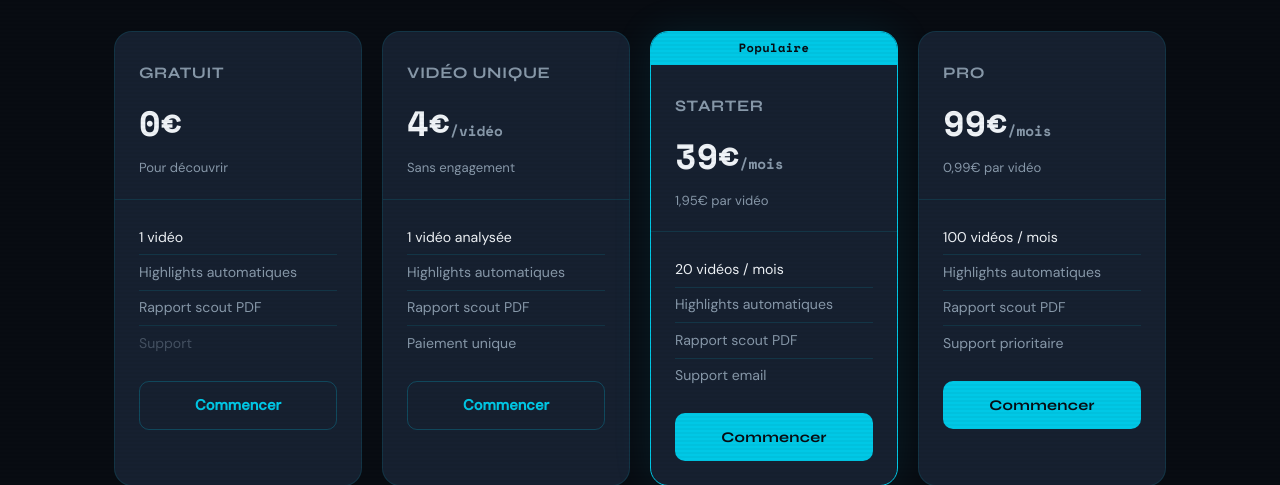
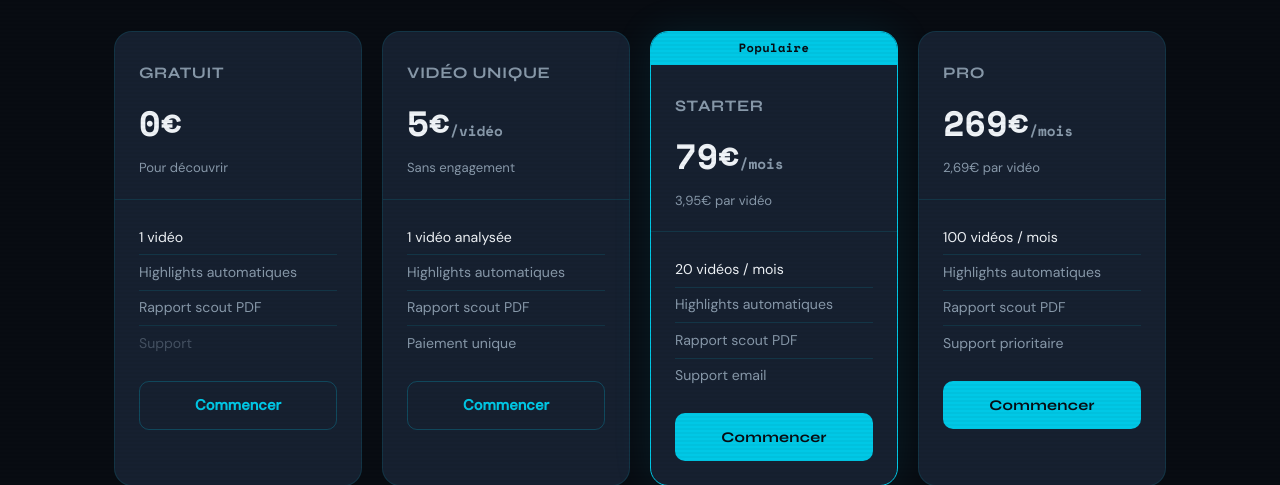
Before and after one commit to mikarocco-droid/ProjectAIMika, a Flask app: page /pricing in a window 1280 px wide. Shown: the part 244-729 px from the top of the page. Run offline with Flask 3, Linux system fonts and the light colour scheme; some libraries are stand-ins or nearby versions.

Commit message:
Add files via upload

```diff
--- a/templates/pricing.html
+++ b/templates/pricing.html
@@ -54,7 +54,7 @@
     <div class="plan-card">
       <div class="plan-header">
         <div class="plan-name">Vidéo unique</div>
-        <div class="plan-price">4€<span>/vidéo</span></div>
+        <div class="plan-price">5€<span>/vidéo</span></div>
         <div class="plan-desc">Sans engagement</div>
       </div>
       <ul class="plan-features">
@@ -78,8 +78,8 @@
       <div class="plan-badge-top">Populaire</div>
       <div class="plan-header">
         <div class="plan-name">Starter</div>
-        <div class="plan-price">39€<span>/mois</span></div>
-        <div class="plan-desc">1,95€ par vidéo</div>
+        <div class="plan-price">79€<span>/mois</span></div>
+        <div class="plan-desc">3,95€ par vidéo</div>
       </div>
       <ul class="plan-features">
         <li>20 vidéos / mois</li>
@@ -105,8 +105,8 @@
     <div class="plan-card">
       <div class="plan-header">
         <div class="plan-name">Pro</div>
-        <div class="plan-price">99€<span>/mois</span></div>
-        <div class="plan-desc">0,99€ par vidéo</div>
+        <div class="plan-price">269€<span>/mois</span></div>
+        <div class="plan-desc">2,69€ par vidéo</div>
       </div>
       <ul class="plan-features">
         <li>100 vidéos / mois</li>
```
Also changed, not shown: templates/index.html (+5 -5 lines).
